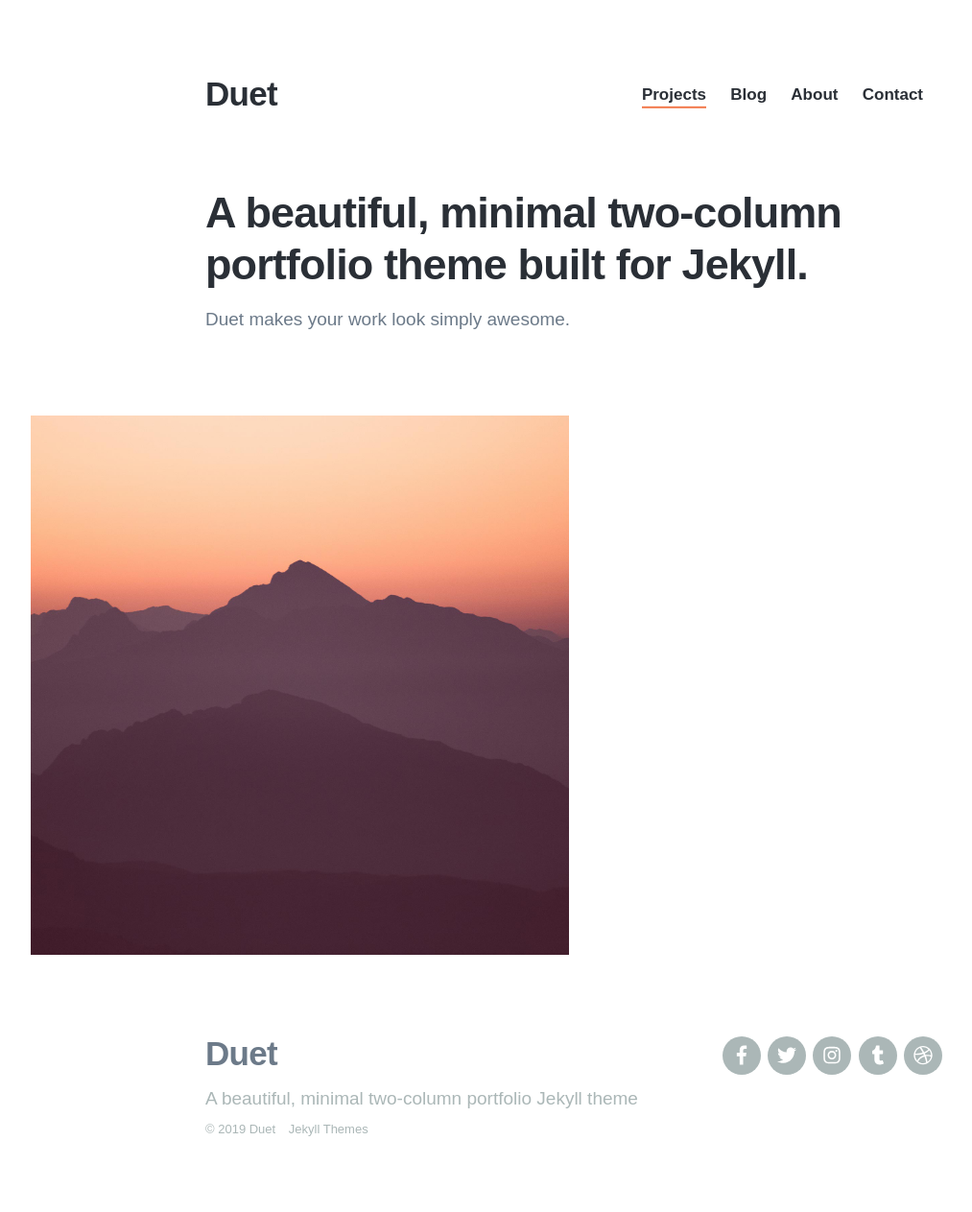
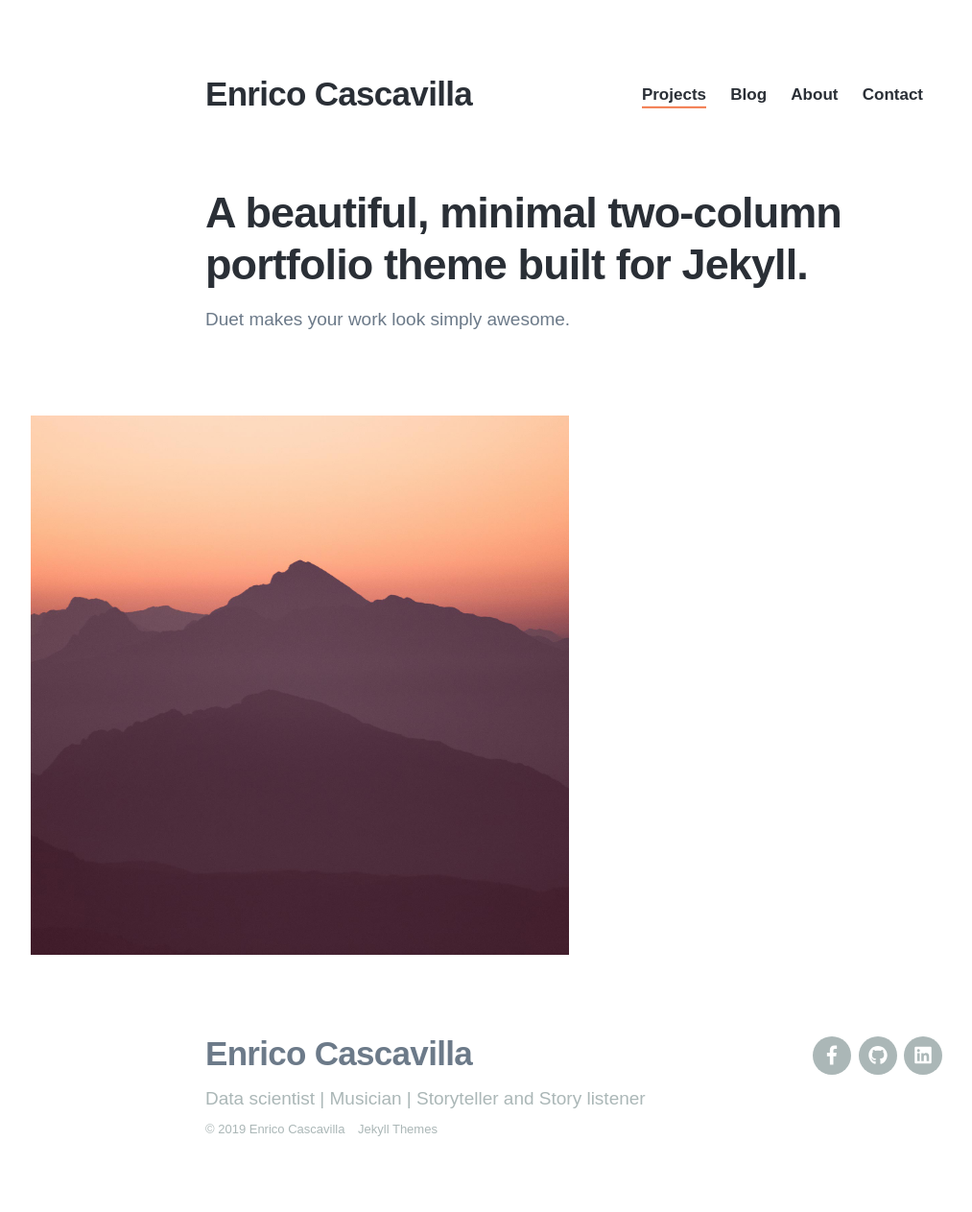
Before and after one commit to enrico-cascavilla/enrico-cascavilla.github.io, a Jekyll site: the page built from index.html, in a window 1280 px wide. Shown: the whole page at 96% size, without its empty margins (42-1055 px from the left). Built offline with Jekyll 4.4.1, drawn with Linux system fonts in a browser that asks for light colours; nearby versions of some CDN libraries; some web fonts are replaced; some of the changed lines change nothing that is shown.

Commit message:
portfolio name

```diff
--- a/_data/settings.yml
+++ b/_data/settings.yml
@@ -1,5 +1,5 @@
 basic_settings:
-  site_title: Duet
+  site_title: Enrico Cascavilla
   favicon_image: /images/favicon.png
 
 header_settings:
@@ -20,7 +20,7 @@ menu_settings:
 footer_settings:
   logo_image:
   logo_width: 200
-  footer_tagline: A beautiful, minimal two-column portfolio Jekyll theme
+  footer_tagline: Data scientist | Musician | Storyteller and Story listener
 
 grid_settings:
   overlay_opacity: 0.8
@@ -33,9 +33,9 @@ contact_settings:
   send_button_text: 'Send Message'
 
 social_settings:
-  facebook_url: 'https://www.facebook.com/jekyllthemes/'
-  twitter_url: 'https://twitter.com/jekyllthemesio'
-  instagram_url: 'http://instagram.com'
+  facebook_url: 'https://www.facebook.com/enrico.cascavilla'
+  twitter_url: ''
+  instagram_url: ''
   snapchat_url: ''
   youtube_url: ''
   google-plus_url: ''
@@ -46,11 +46,11 @@ social_settings:
   amazon_url: ''
   apple_url: ''
   android_url: ''
-  tumblr_url: 'http://tumblr.com'
-  dribbble_url: 'http://dribbble.com'
+  tumblr_url: ''
+  dribbble_url: ''
   behance_url: ''
   deviantart_url: ''
-  github_url: ''
+  github_url: 'https://github.com/enrico-cascavilla'
   reddit_url: ''
   flickr_url: ''
   etsy_url: ''
@@ -58,7 +58,7 @@ social_settings:
   soundcloud_url: ''
   spotify_url: ''
   bandcamp_url: ''
-  linkedin_url: ''
+  linkedin_url: 'https://www.linkedin.com/in/enrico-cascavilla/'
 
 color_settings:
   background_color: '#ffffff'
```
